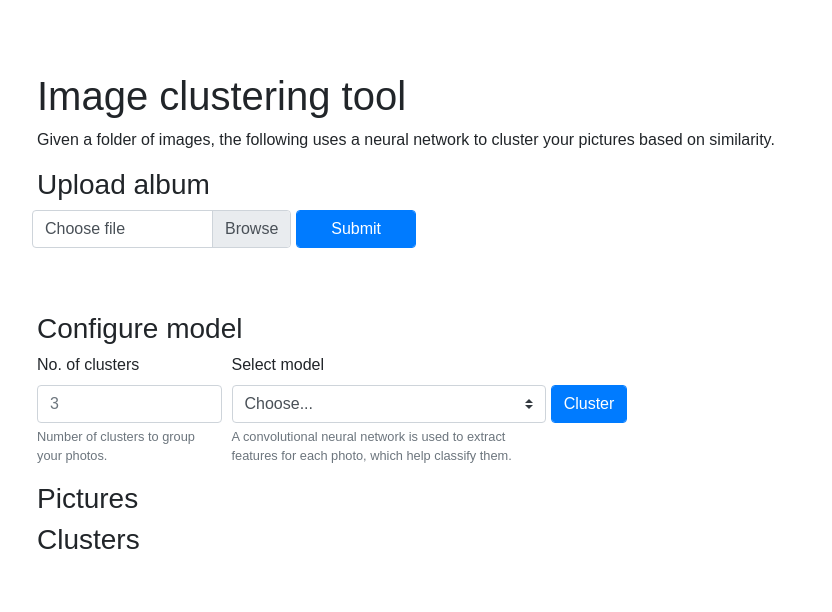
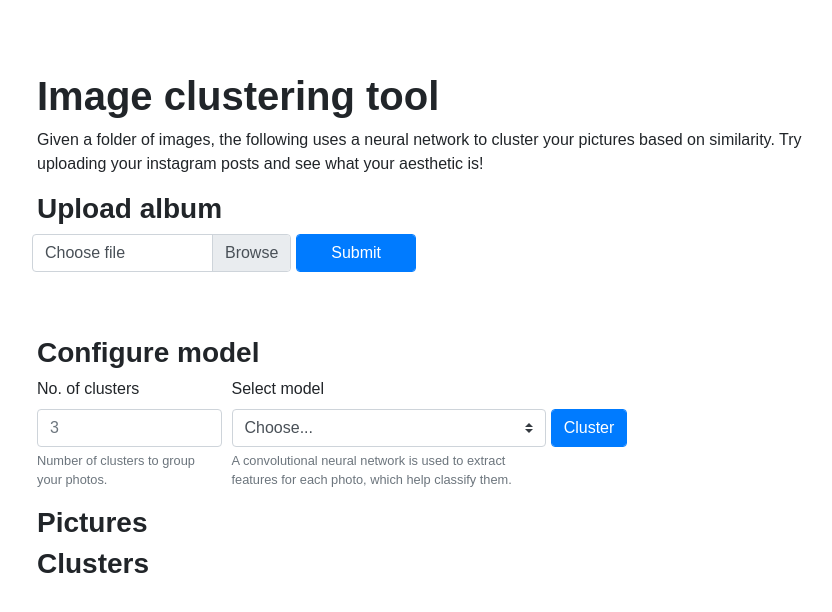
Before and after one commit to cedricbasuel/image-clustering, a Flask app: template templates/index.html in a window 1280 px wide. Shown: the top 612 px of the page, without its empty margins (163-995 px from the left). Run offline with Flask 2, Linux system fonts and the light colour scheme; the template is opened without the code that fills it, so the values that code supplies are empty; some libraries are stand-ins or nearby versions.

Commit message:
UI changes

```diff
--- a/static/css/style.css
+++ b/static/css/style.css
@@ -3,6 +3,10 @@ body{
     font-family: Arial, Helvetica, sans-serif;
     margin-left: 200px;
     /* margin-right: 250px; */
+}
+
+h1, h3{
+    font-weight: 700;
 }
 /* div {
     text-align: center;
@@ -15,15 +19,9 @@ body{
 
 }
 .cluster_label{
-    /* display: table-cell; */
-    /* vertical-align: top; */
     padding-right: 20px;
 }
-.cluster_gallery{
-    /* padding-right: 20px; */
-    /* display: table-cell; */
 
-}
 
 /* cluster label  design */
 .numberCircle {
--- a/templates/index.html
+++ b/templates/index.html
@@ -4,8 +4,6 @@
 <head>
     <meta charset="UTF-8">
     <title>ImageCluster</title>
-
-    <!-- <link rel="stylesheet" href="../static/css/style.css"> -->
     <link rel="stylesheet" href="https://stackpath.bootstrapcdn.com/bootstrap/4.3.1/css/bootstrap.min.css" integrity="sha384-ggOyR0iXCbMQv3Xipma34MD+dH/1fQ784/j6cY/iJTQUOhcWr7x9JvoRxT2MZw1T" crossorigin="anonymous">
     <link rel="stylesheet" type="text/css" href="{{ url_for('static', filename='css/style.css') }}">
 </head>
@@ -15,8 +13,10 @@
     <br>
     <br>
     <h1>Image clustering tool</h1>
-    <p>Given a folder of images, the following uses a neural network to cluster your pictures based on similarity.</p>
+    <p>Given a folder of images, the following uses a neural network to cluster your pictures based on similarity. Try uploading your instagram posts and see what your aesthetic is!</p>
+
     <h3>Upload album</h3>
+    <!-- upload images form -->
     <form class="form-row" method="POST" action="" enctype="multipart/form-data">
         <div class="custom-file col-4">
           <!-- <input type="file" class="form-control" id="customFile" multiple> -->
@@ -30,12 +30,11 @@
             <!-- <button type="submit" class="btn btn-primary mb-2">Submit</button> -->
         </div>
       </form>
-
       <br>
       <br>
 
     <h3>Configure model</h3>
-
+    <!-- settings for clustering form -->
     <form method="POST" action="{{ url_for('predict') }}">
         <div class="form-row align-item-center">
             <div class="form-group col-3">
@@ -72,7 +71,6 @@
         {% endfor %}
 
     <h3>Clusters</h3>
-
     {% for cluster in cluster_dict %}
         <div class="cluster">
             <div class="cluster_label">
@@ -85,19 +83,13 @@
                 {% for pic in cluster_dict[cluster] %}
                     <img src="{{ url_for('upload', filename=pic) }}" style="width: 100px; height: 100px; margin:2.5px">
                 {% endfor %}
-
             </div>
 
         </div>
         <br>
     {% endfor %}
-
-
-
-
     <br>
     <br>
 
 </body>
-
 </html>
```
